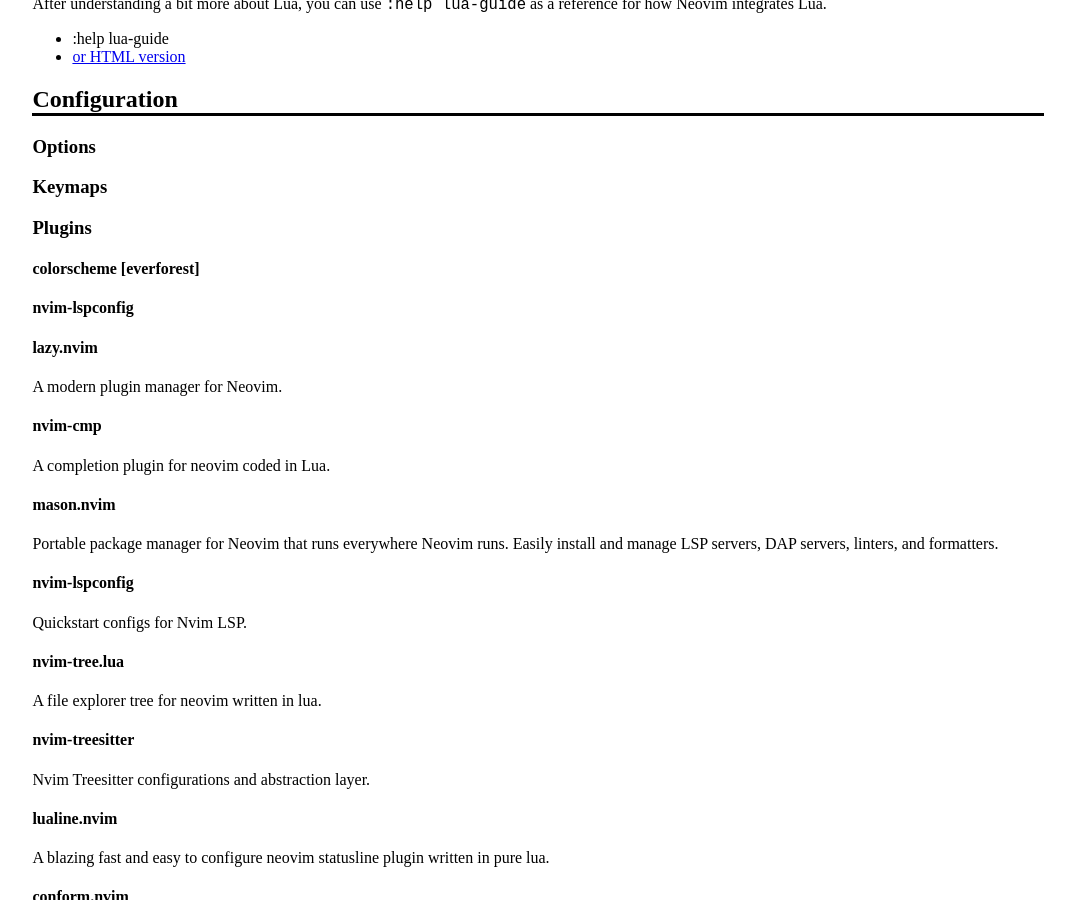
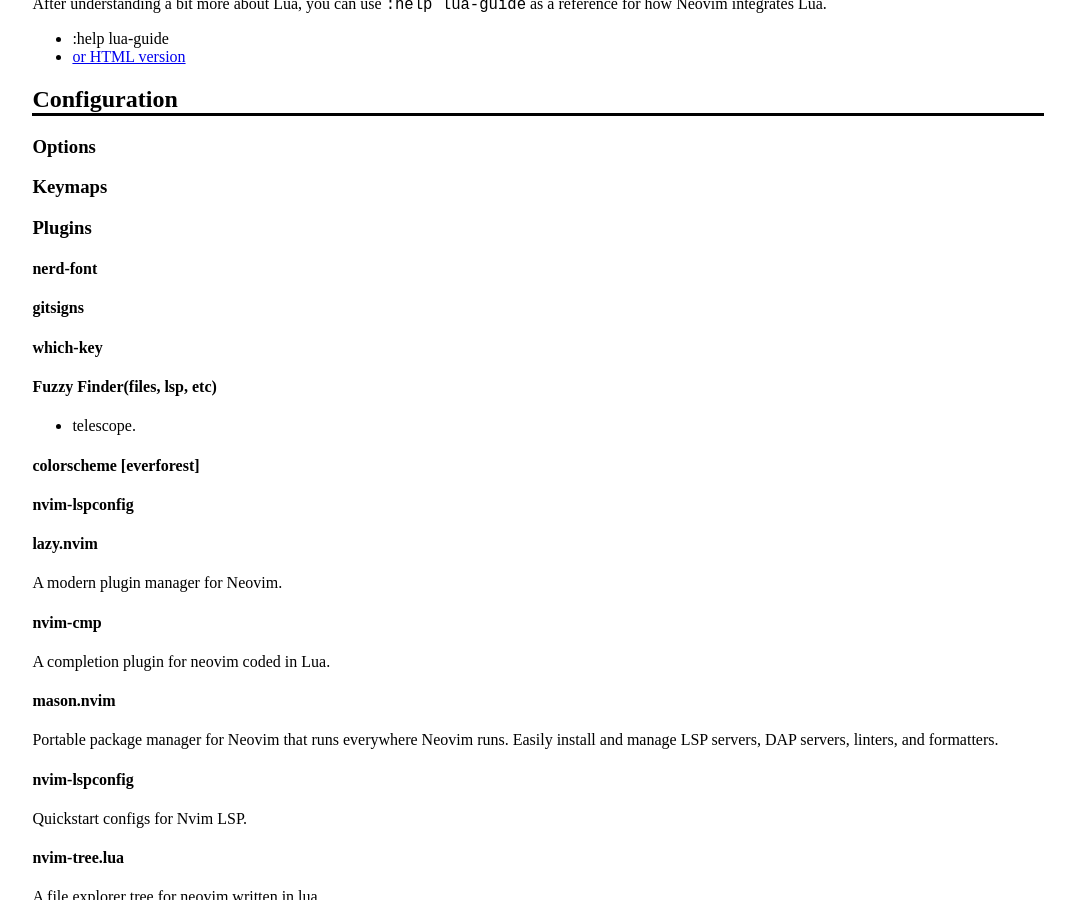
Before and after one commit to WGZ-W/wgz-w.github.io, a Jekyll site: the page built from _posts/Vim/2024-10-11-nvim.md, in a window 1280 px wide and 900 px high, scrolled down 309 px. Shown: the whole window, without its empty margins (102-1177 px from the left). Built offline with Jekyll 4.4.1, drawn with Linux system fonts in a browser that asks for light colours.

Commit message:
little change about nvim

```diff
--- a/_posts/Vim/2024-10-11-nvim.md
+++ b/_posts/Vim/2024-10-11-nvim.md
@@ -20,6 +20,13 @@
 ### Options
 ### Keymaps
 ### Plugins
+#### nerd-font
+#### gitsigns
+#### which-key
+#### Fuzzy Finder(files, lsp, etc)
+- telescope.
+
+
 #### colorscheme [everforest]
 
 #### nvim-lspconfig
```
